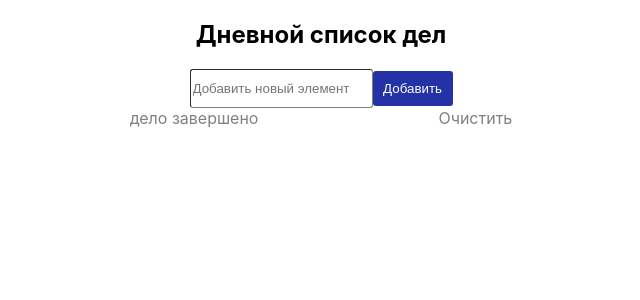
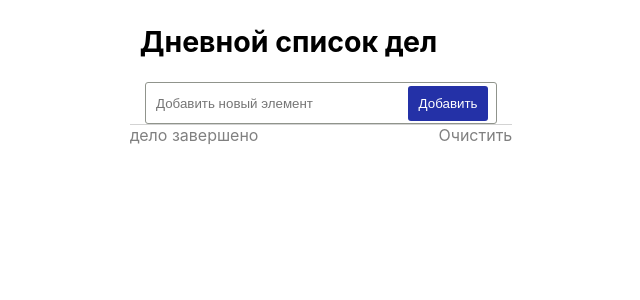
Before and after one commit to JoLiKs/Kiinaui-todo, a React (Create React App) app: page / in a window 1280 px wide. Shown: the top 300 px of the page, without its empty margins (319-959 px from the left). Built offline with nearby package versions, Linux system fonts and the light colour scheme.

Commit message:
11 commit Added other styles.

```diff
--- a/src/App.module.css
+++ b/src/App.module.css
@@ -5,5 +5,5 @@
   justify-content: center;
 }
 .items {
-  margin-right: 140px;
+  margin-right: 220px;
 }
--- a/src/components/Footer.jsx
+++ b/src/components/Footer.jsx
@@ -13,6 +13,7 @@ function Footer(tasks) {
         all = tasks.tasks.length }
     return(
         <div className={cls.footer}>
+            <div className={cls.line}></div>
             {all > 0 ? <span>{completed}/{all} дело завершено</span> : <span>дело завершено</span>}
             <span className={cls.clear} onClick={() => dispatch(clearTasks())}>Очистить</span>
         </div>
--- a/src/components/Footer.module.css
+++ b/src/components/Footer.module.css
@@ -5,3 +5,8 @@
 .footer {
     color: gray;
 }
+.line {
+    height: 0.5px;
+    background: lightgray;
+    width: 100%;
+}
--- a/src/components/Form.jsx
+++ b/src/components/Form.jsx
@@ -20,10 +20,10 @@ function Form() {
         setTaskTitle('');
     }
     return (
-        <form>
-            <input  ref={inpRef} placeholder="Добавить новый элемент" onChange={e => handleTaskTitleChange(e)} className={cls.inp}/>
+        <div className={cls.form}>
+            <input type="text" ref={inpRef} placeholder="Добавить новый элемент" onChange={e => handleTaskTitleChange(e)}/>
             <input onClick={handleTaskSubmit} className={cls.addBtn} type="button" value="Добавить"/>
-        </form>
+        </div>
     );
 }
 export default Form;
--- a/src/components/Form.module.css
+++ b/src/components/Form.module.css
@@ -9,9 +9,19 @@
 .addBtn:hover {
     background: #222b8d;
 }
-.inp {
-    height: 35px;
-    border-color: gray;
+.form {
+    display: flex;
+    justify-content: center;
+    align-items: center;
+    height: 40px;
+    width: 350px;
     border-radius: 3px;
-    border-width: 1px;
+    border: 1px solid #90948c;
 }
+.form input[type="text"] {
+    border-width: 0px;
+    width: 250px;
+}
+.form input[type="text"]:focus {
+    outline: none;
+}
--- a/src/components/Header.jsx
+++ b/src/components/Header.jsx
@@ -1,6 +1,8 @@
+import cls from './Header.module.css';
+
 function Header() {
     return (
-        <header>
+        <header className={cls.header}>
             <h2>Дневной список дел</h2>
         </header>
     );
--- /dev/null
+++ b/src/components/Header.module.css
@@ -0,0 +1,4 @@
+.header {
+    margin-right: 65px;
+    font-size: 19px;
+}
```
